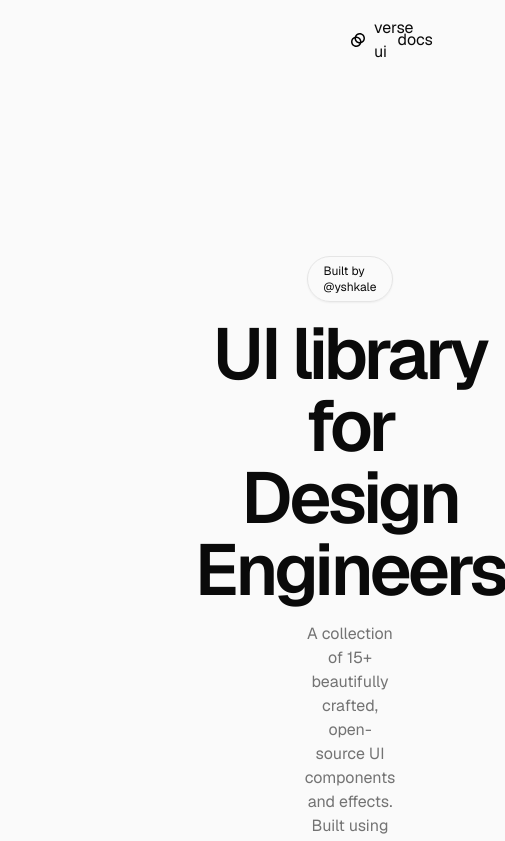
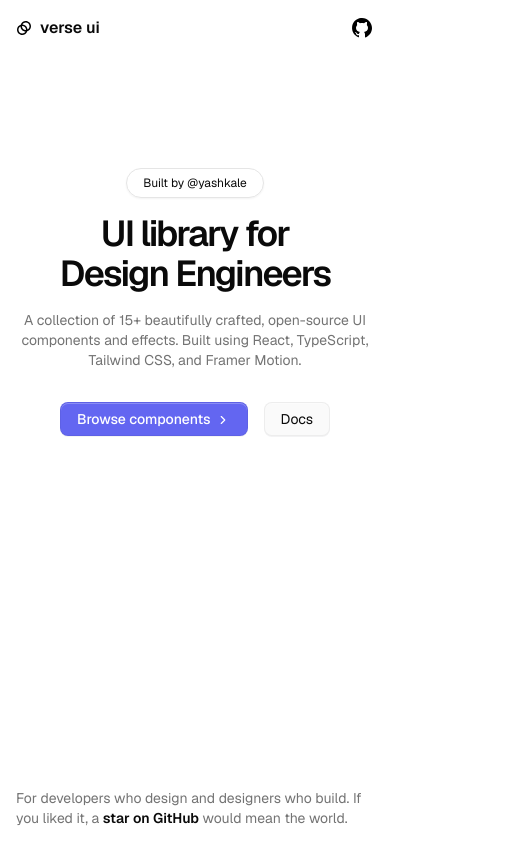
Before and after one commit to yshkale/verse-ui, a React (Vite) app: page / in a window 390 px wide. Shown: the top 841 px of the page, 505 px wide, since content can reach past the window. Built offline with nearby package versions, Linux system fonts and the light colour scheme; the HTML template or start-up script is replaced by a standard one.

Commit message:
feat: :sparkles: make landing responsive

```diff
--- /dev/null
+++ b/src/components/Landing/components/Footer.tsx
@@ -0,0 +1,15 @@
+export const Footer = () => {
+  return (
+    <div className="text-sm text-neutral-500 px-4 py-4 lg:py-6">
+      For developers who design and designers who build. If you liked it, a{" "}
+      <a
+        className="text-neutral-950 font-semibold cursor-pointer"
+        href="https://github.com/yshkale/verse-ui"
+        target="_blank"
+      >
+        star on GitHub
+      </a>{" "}
+      would mean the world.
+    </div>
+  );
+};
--- a/src/components/Landing/components/Header.tsx
+++ b/src/components/Landing/components/Header.tsx
@@ -1,12 +1,18 @@
 export const Header = () => {
   return (
-    <header className="py-4 flex items-center justify-between">
+    <header className="px-4 lg:px-0 py-4 flex items-center justify-between">
       <div className="flex items-center space-x-2">
         <img src="/favicon.svg" alt="logo" />
-        <p>verse ui</p>
+        <p className="font-semibold">verse ui</p>
       </div>
 
-      <div>docs</div>
+      <a
+        className="cursor-pointer"
+        href="https://github.com/yshkale/verse-ui"
+        target="_blank"
+      >
+        <img src="/custom-icons/github.svg" alt="github icon" />
+      </a>
     </header>
   );
 };
--- a/src/components/Landing/components/Hero.tsx
+++ b/src/components/Landing/components/Hero.tsx
@@ -4,12 +4,12 @@ import { ChevronRight } from "lucide-react";
 
 export const Hero = () => {
   return (
-    <section className="my-44 flex flex-col space-y-4 items-center">
-      <Badge>Built by @yshkale</Badge>
-      <h1 className="text-7xl tracking-tighter font-semibold text-center">
+    <section className="my-28 lg:my-44 flex flex-col space-y-4 items-center">
+      <Badge>Built by @yashkale</Badge>
+      <h1 className="text-4xl lg:text-7xl tracking-tighter font-semibold text-center">
         UI library for <br /> Design Engineers
       </h1>
-      <p className="text-neutral-500 max-w-lg text-center">
+      <p className="text-neutral-500 max-w-sm lg:max-w-lg text-center text-sm lg:text-base">
         A collection of 15+ beautifully crafted, open-source UI components and
         effects. Built using React, TypeScript, Tailwind CSS, and Framer Motion.
       </p>
@@ -20,7 +20,7 @@ export const Hero = () => {
           <ChevronRight size={16} className="pt-0.5" />
         </Button>
         <Button className="flex items-center my-4 gap-1" variant="secondary">
-          Installation
+          Docs
         </Button>
       </div>
     </section>
--- a/src/components/Landing/index.tsx
+++ b/src/components/Landing/index.tsx
@@ -1,11 +1,15 @@
+import { Footer } from "./components/Footer";
 import { Header } from "./components/Header";
 import { Hero } from "./components/Hero";
 
 export const Landing = () => {
   return (
-    <main>
+    <main className="flex flex-col min-h-dvh">
       <Header />
       <Hero />
+      <div className="mt-auto">
+        <Footer />
+      </div>
     </main>
   );
 };
--- a/src/index.css
+++ b/src/index.css
@@ -2,10 +2,12 @@
 @tailwind components;
 @tailwind utilities;
 
-body {
-  background-color: #fafafa;
-  margin-left: 350px;
-  margin-right: 350px;
+@media screen and (min-width: 1200px) {
+  body {
+    background-color: #fafafa;
+    margin-left: 350px;
+    margin-right: 350px;
+  }
 }
 
 @layer base {
```
Also changed, not shown: public/custom-icons/github.svg (added).
